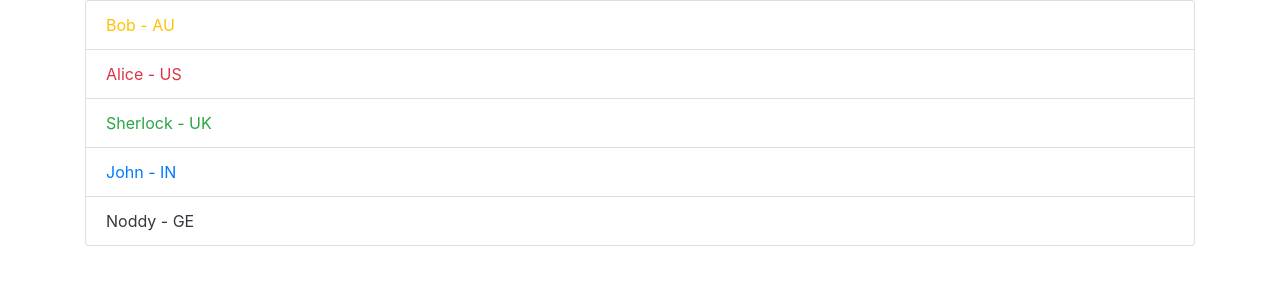
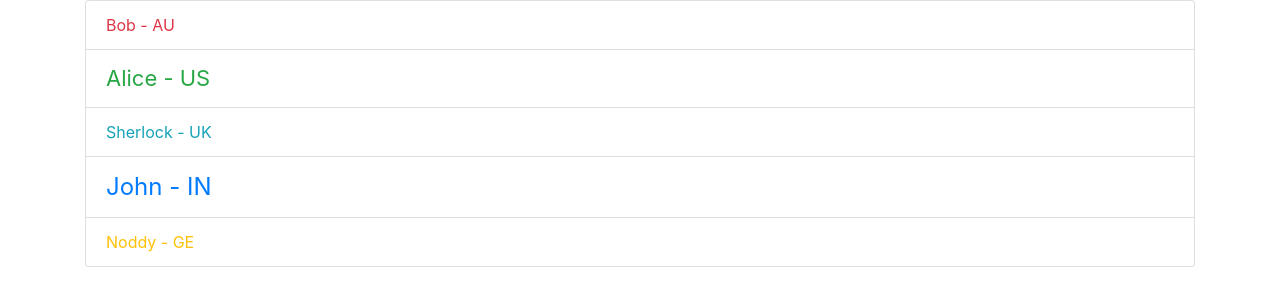
Before and after one commit to samarthagarwal/Scribe, an Angular app: page / in a window 1280 px wide. Shown: the top 306 px of the page. Built offline with nearby package versions, Linux system fonts and the light colour scheme.

Commit message:
ngClass and ngStyle

```diff
--- a/src/app/menu/menu.component.html
+++ b/src/app/menu/menu.component.html
@@ -3,13 +3,17 @@
   <ul class="list-group">
     <li
       class="list-group-item"
-      *ngFor="let person of people;" [ngSwitch]="person.country">
+      *ngFor="let person of people;">
 
-      <div *ngSwitchCase="'IN'" class="text-primary">{{ person.name }} - {{ person.country }}</div>
-      <div *ngSwitchCase="'US'" class="text-danger">{{ person.name }} - {{ person.country }}</div>
-      <div *ngSwitchCase="'UK'" class="text-success">{{ person.name }} - {{ person.country }}</div>
-      <div *ngSwitchCase="'AU'" class="text-warning">{{ person.name }} - {{ person.country }}</div>
-      <div *ngSwitchDefault class="text-dark">{{ person.name }} - {{ person.country }}</div>
+      <div [ngClass]="{
+        'text-primary': person.country == 'IN',
+        'text-danger': person.country == 'AU',
+        'text-success': person.country == 'US',
+        'text-info': person.country == 'UK',
+        'text-warning': person.country == 'GE'
+      }" [ngStyle]="{
+        'font-size': getFontSize(person)
+      }"> {{ person.name }} - {{ person.country }} </div>
 
     </li>
   </ul>
--- a/src/app/menu/menu.component.ts
+++ b/src/app/menu/menu.component.ts
@@ -33,6 +33,16 @@ export class MenuComponent implements OnInit {
 
   }
 
+  getFontSize(person){
+
+    if(person.country == 'IN'){
+      return '24px';
+    } else if(person.country == "US"){
+      return '22px'
+    }
+
+  }
+
   ngOnInit() {
   }
 
```
